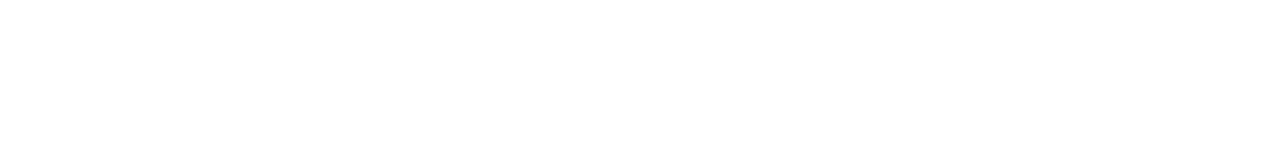
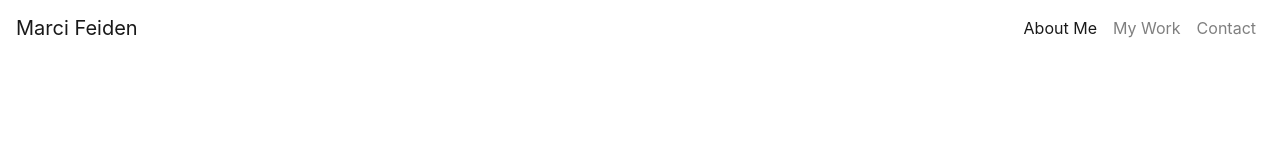
Before and after one commit to mfeiden/Portfolio, a plain HTML site: page index.html in a window 1280 px wide. Drawn offline with nearby package versions, Linux system fonts and the light colour scheme.

Commit message:
Navbar components; unformatted

```diff
--- a/index.html
+++ b/index.html
@@ -3,7 +3,7 @@
   <head>
     <meta charset="utf-8">
     <meta name="viewport" content="width=device-width, initial-scale=1, shrink-to-fit=no">
-    <title>Marci K Feiden</title>
+    <title>Marci Feiden</title>
     <!-- Stylesheets -->
     <link rel="stylesheet" href="https://stackpath.bootstrapcdn.com/bootstrap/4.1.3/css/bootstrap.min.css" integrity="sha384-MCw98/SFnGE8fJT3GXwEOngsV7Zt27NXFoaoApmYm81iuXoPkFOJwJ8ERdknLPMO" crossorigin="anonymous">
     <link rel="stylesheet" href="https://use.fontawesome.com/releases/v5.2.0/css/all.css" integrity="sha384-hWVjflwFxL6sNzntih27bfxkr27PmbbK/iSvJ+a4+0owXq79v+lsFkW54bOGbiDQ" crossorigin="anonymous">
@@ -12,8 +12,22 @@
 
   <body>
     <header>
-      <nav>
-        <!-- navbar code -->
+      <!-- navbar code -->
+      <nav class="navbar navbar-fixed-top navbar-expand-md navbar-light">
+        <a class="navbar-brand" href="#">Marci Feiden</a>
+        <button class="navbar-toggler collapsed" type="button" data-toggle="collapse" data-target="#navMenu">
+          <span class="navbar-toggler-icon"></span>
+        </button>
+        <div class="collapse navbar-collapse" id="navMenu">
+          <ul class="navbar-nav ml-auto">
+            <li class="nav-item active">
+              <a class="nav-link" href="#">About Me</a></li>
+            <li class="nav-item">
+              <a class="nav-link" href="#">My Work</a></li>
+            <li class="nav-item">
+              <a class="nav-link" href="#">Contact</a></li>
+          </ul>
+        </div>
       </nav>
     </header>
 
```
